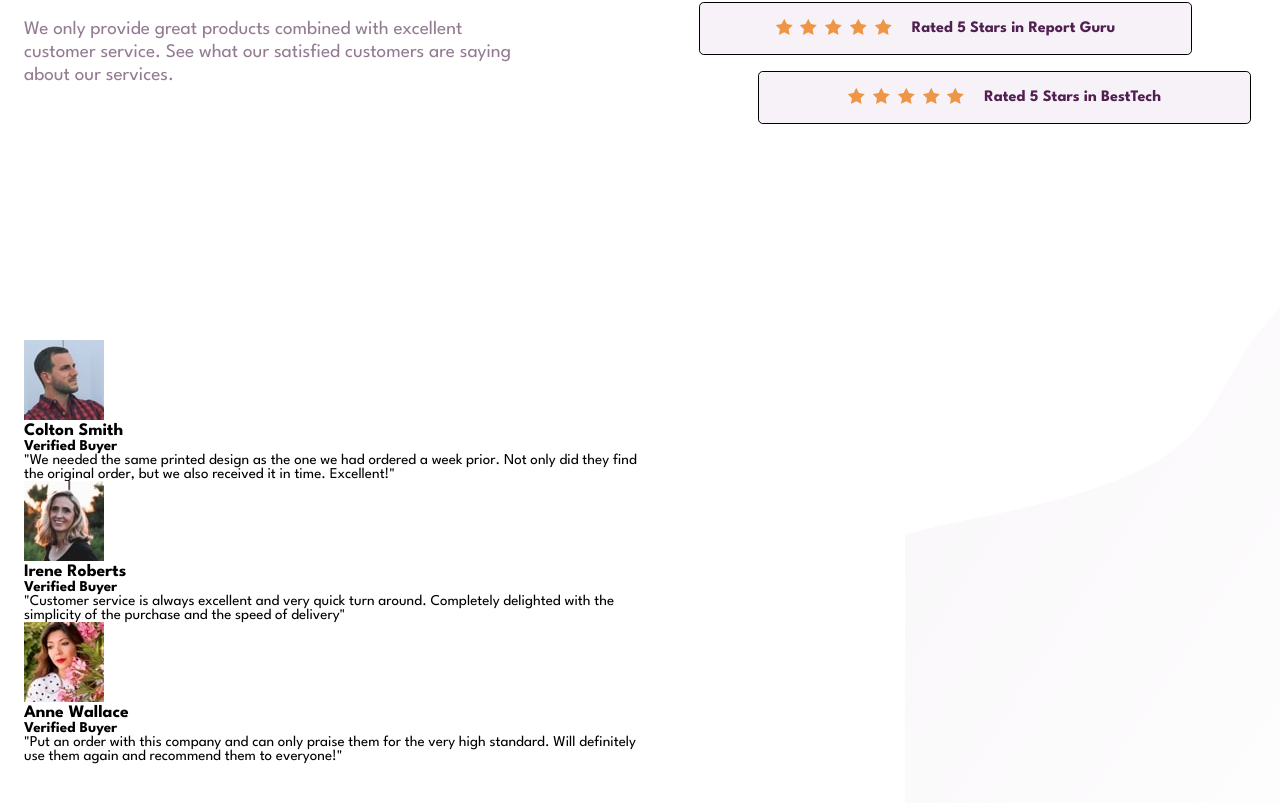
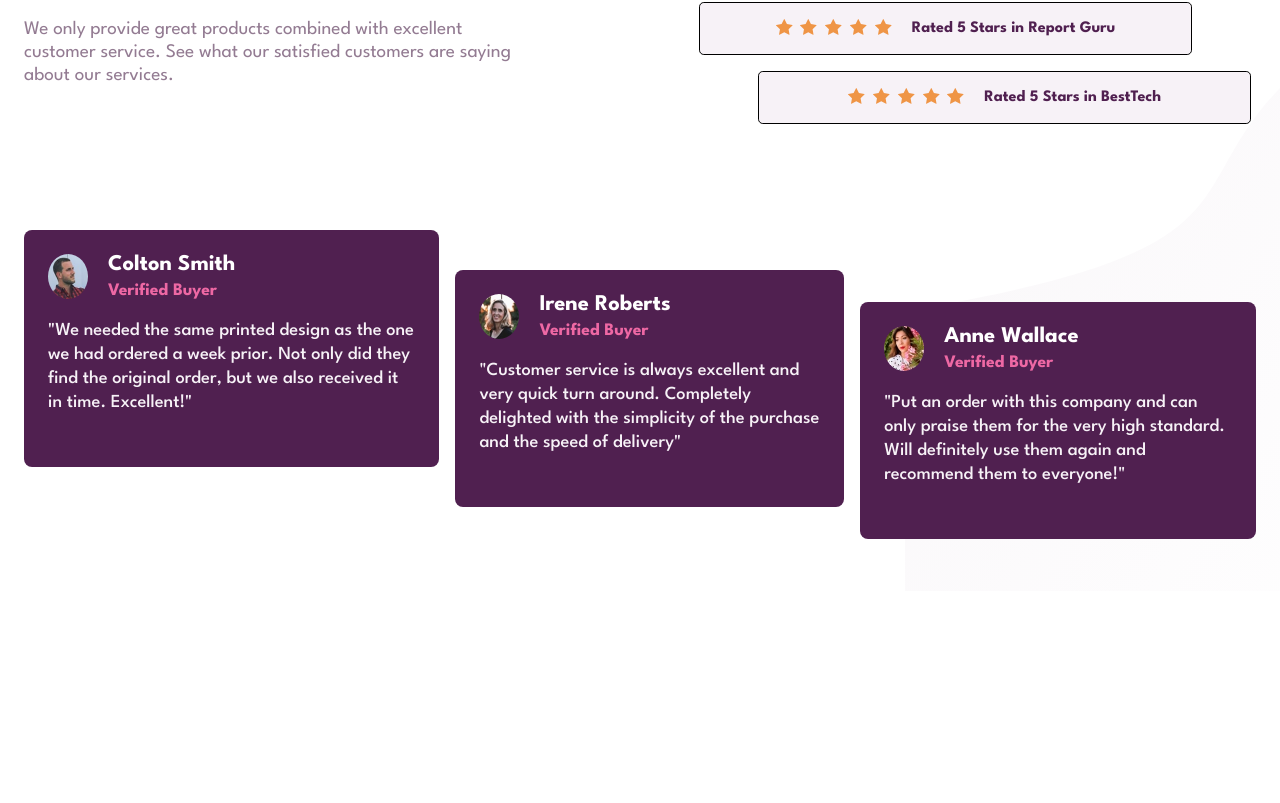
Before and after one commit to wilbros/social-proof-section-master, a plain HTML site: page index.html in a window 1280 px wide. Shown: the part 131-934 px from the top of the page. After the commit the page ends 800 px from the top, so only its background shows below. Drawn offline with Linux system fonts and the light colour scheme.

Commit message:
Update index.html
re-wrote html with better class

```diff
--- a/index.html
+++ b/index.html
@@ -20,6 +20,8 @@
 
   <body>
     <main>
+
+      <!-- MARKETING DESCRIPTION -->
       <div class="description">
         <h1>10,000+ of our users love our products.</h1>
         <p>
@@ -28,6 +30,7 @@
         </p>
       </div>
 
+      <!-- STAR RATING -->
       <div class="ratings">
         <article class="rating_1">
           <div class="stars">
@@ -63,13 +66,15 @@
         </article>
       </div>
 
-      <div class="reference">
-        <article class="ref_1">
+      <!-- REVIEWS -->
+      <div class="reviews_container">
+
+        <article class="reviews_1">
           <div class="profile">
             <img src="./images/image-colton.jpg" alt="">
             <div class="name">
-              <h3>Colton Smith</h3>
-              <h4>Verified Buyer</h4>
+              <h2>Colton Smith</h2>
+              <h3>Verified Buyer</h3>
             </div>
           </div>
           <p>
@@ -77,12 +82,12 @@
          </p>
         </article>
 
-        <article class="ref_2">
+        <article class="reviews_2">
           <div class="profile">
             <img src="./images/image-irene.jpg" alt="">
             <div class="name">
-              <h3>Irene Roberts</h3>
-              <h4>Verified Buyer</h4>
+              <h2>Irene Roberts</h2>
+              <h3>Verified Buyer</h3>
             </div>
           </div>
           <p>
@@ -90,19 +95,21 @@
           </p>
         </article>
 
-        <article class="ref_3">
+        <article class="reviews_3">
           <div class="profile">
             <img src="./images/image-anne.jpg" alt="">
             <div class="name">
-              <h3>Anne Wallace </h3>
-              <h4>Verified Buyer</h4>
+              <h2>Anne Wallace </h2>
+              <h3>Verified Buyer</h3>
             </div>
           </div>
           <p>
             "Put an order with this company and can only   praise them for the very high standard. Will definitely use them again and recommend them to everyone!"
           </p>
         </article>
+
       </div>
+
     </main>
   </body>
 </html>
```
